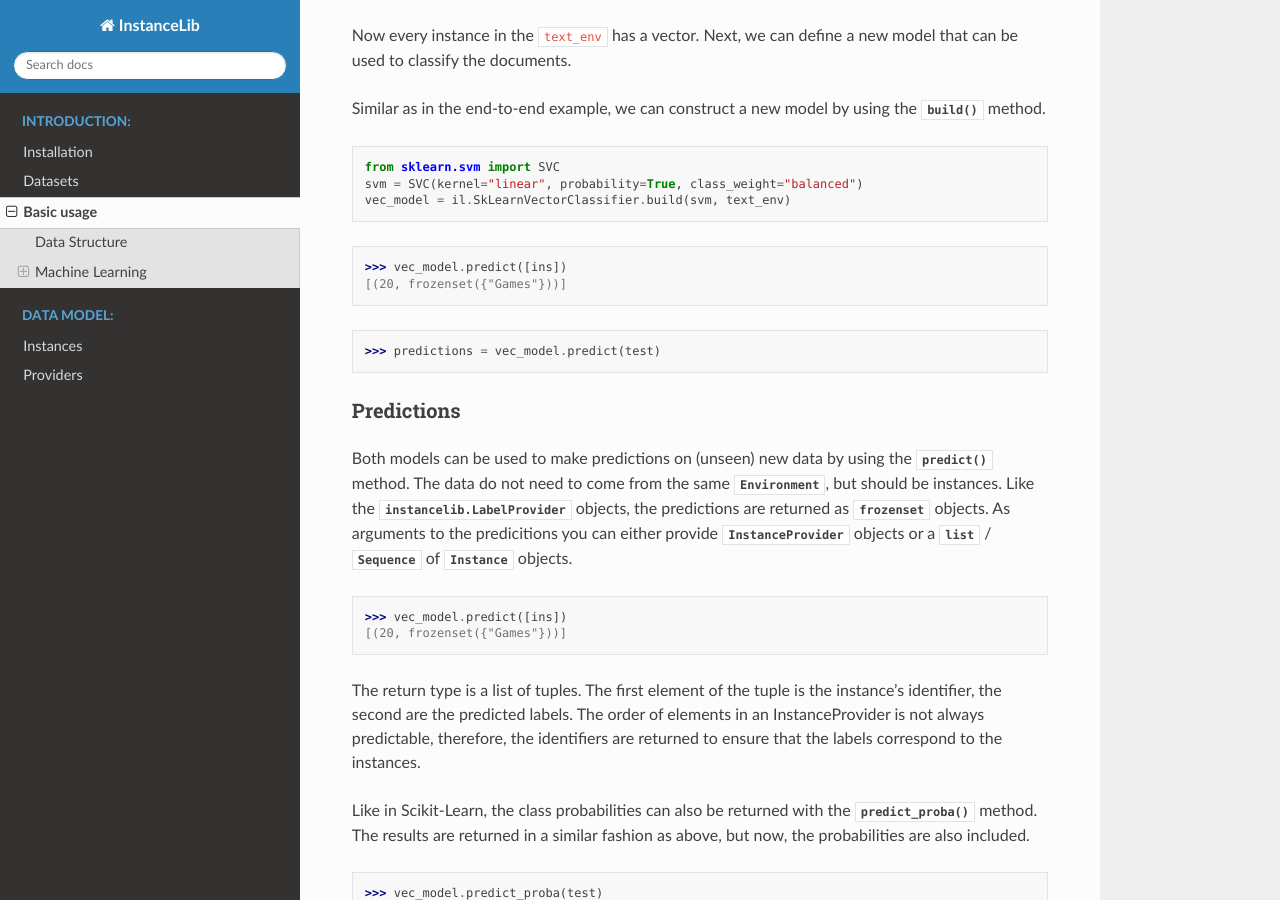
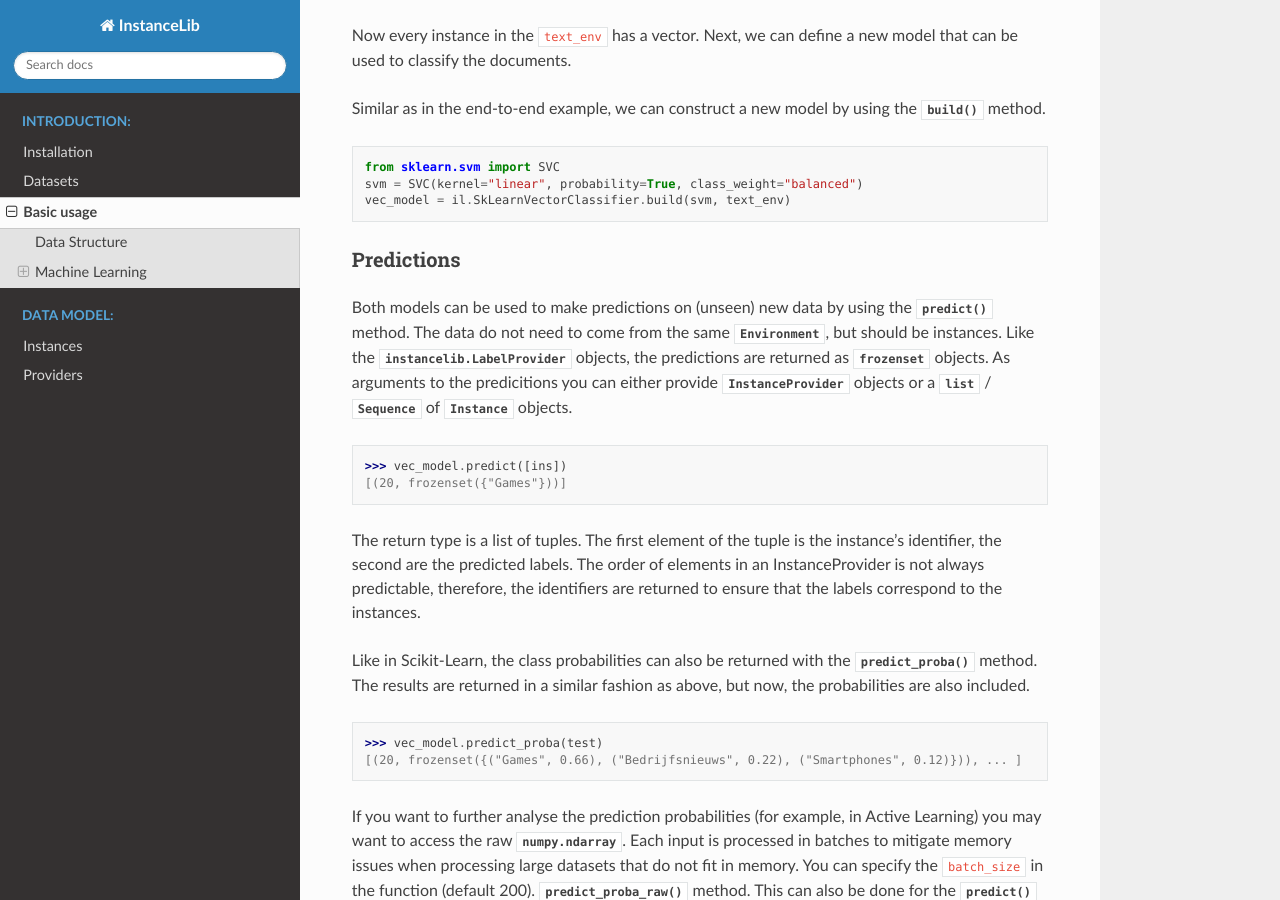
Before and after one commit to mpbron/instancelib, a Sphinx documentation site: the page built from docs/source/intro/usage.rst, in a window 1280 px wide and 900 px high, scrolled down 2759 px. Built offline with Sphinx 7.4.7 and the Read the Docs theme 2.0.0, drawn with Linux system fonts in a browser that asks for light colours; pages that are not in the unit, such as notebooks, are missing from menus.

Commit message:
Misplaced documentation

```diff
--- a/docs/source/intro/usage.rst
+++ b/docs/source/intro/usage.rst
@@ -135,11 +135,6 @@ Similar as in the end-to-end example, we can construct a new model by using the
    vec_model = il.SkLearnVectorClassifier.build(svm, text_env)
 
 
->>> vec_model.predict([ins])
-[(20, frozenset({"Games"}))]
-
->>> predictions = vec_model.predict(test)
-
 
 Predictions
 ^^^^^^^^^^^
```
